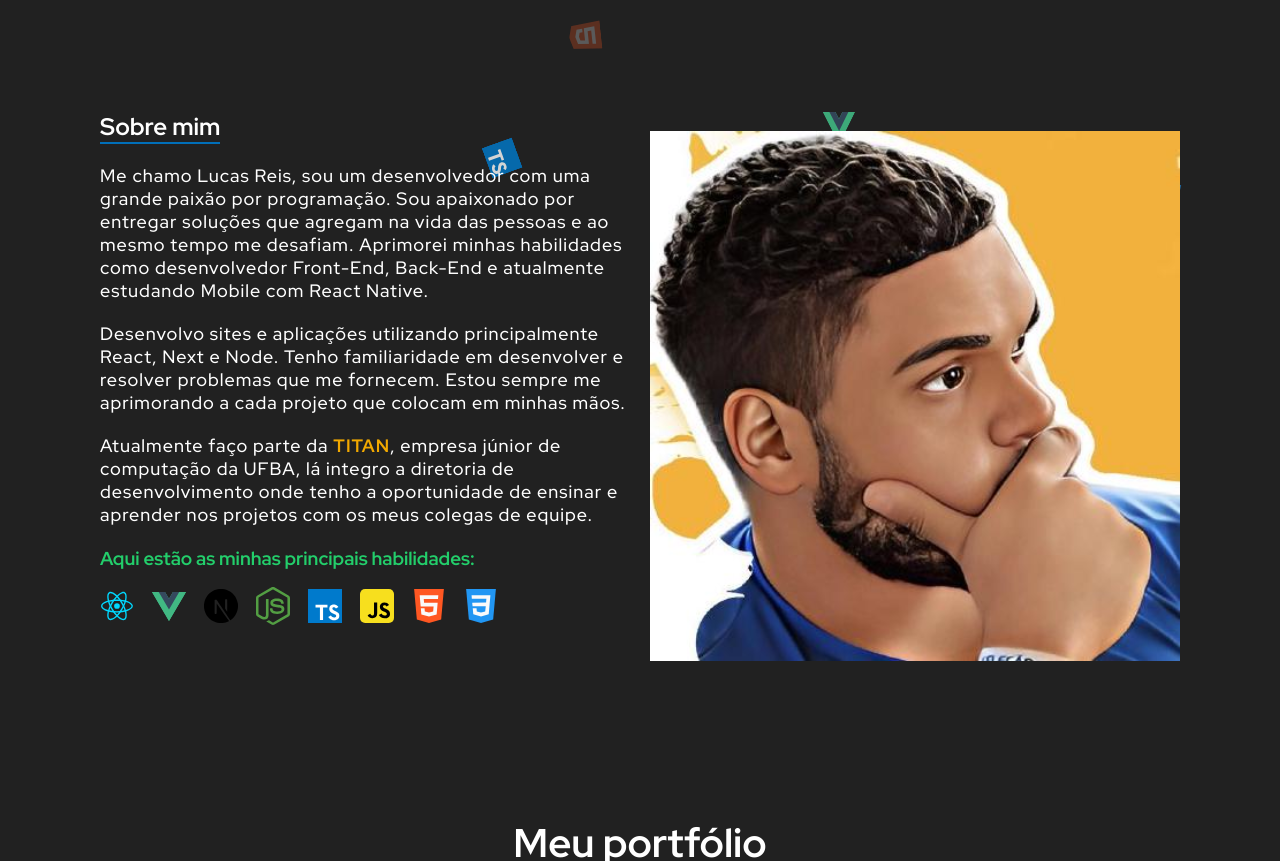
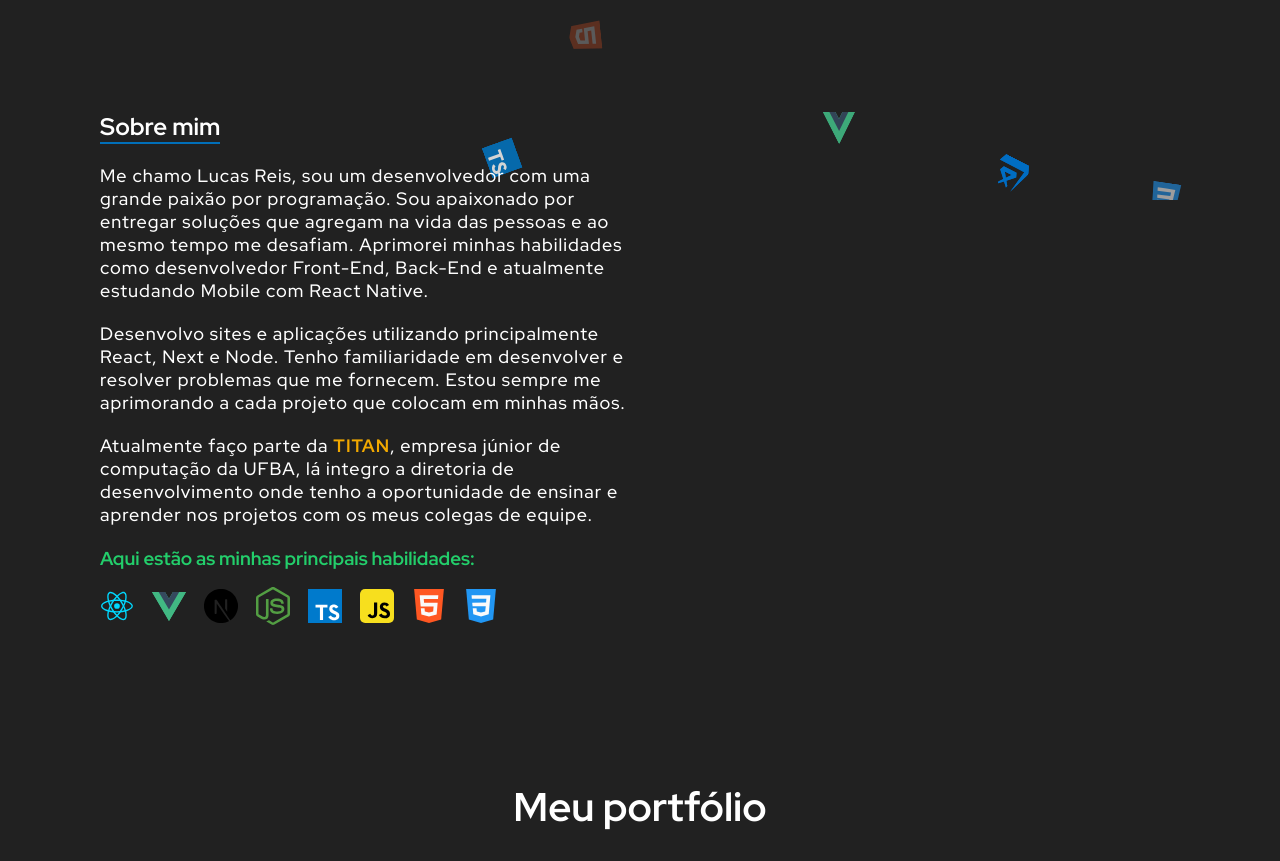
Before and after one commit to LucasReisV1337/lucasreis.vercel.app, a React (Create React App) app: page / in a window 1280 px wide. Shown: the part 600-1461 px from the top of the page. Built offline with nearby package versions, Linux system fonts and the light colour scheme.

Commit message:
test: testando ci/cd

```diff
--- a/src/components/About/About.tsx
+++ b/src/components/About/About.tsx
@@ -89,7 +89,7 @@ export function About(){
       </div>
       <div className="about-image">
         <ScrollAnimation animateIn="fadeInRight" delay={0.6 * 1000}>
-          <img src={image} alt="Imagem de perfil"/>
+          {/* <img src={image} alt="Imagem de perfil"/> */}
         </ScrollAnimation>
       </div>
     </Container>
```
